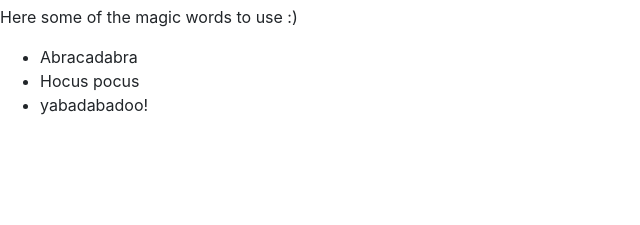
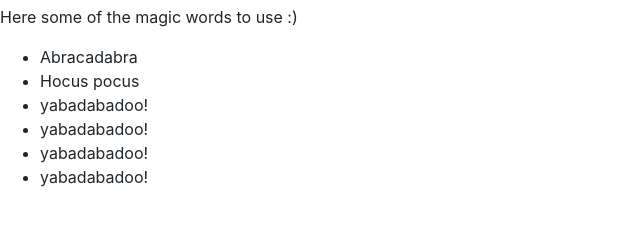
Before and after one commit to luisanton-io/magic-repo, a plain HTML site: page index.html in a window 1280 px wide. Shown: the part 51-276 px from the top of the page, without its empty margins (0-640 px from the left). Drawn offline with nearby package versions, Linux system fonts and the light colour scheme.

Commit message:
Update index.html

```diff
--- a/index.html
+++ b/index.html
@@ -26,6 +26,9 @@
       <li>Abracadabra</li>
       <li>Hocus pocus</li>
       <li>yabadabadoo!</li>
+      <li>yabadabadoo!</li>
+      <li>yabadabadoo!</li>
+      <li>yabadabadoo!</li>
     </ul>
     <!-- Optional JavaScript -->
     <!-- jQuery first, then Popper.js, then Bootstrap JS -->
```
